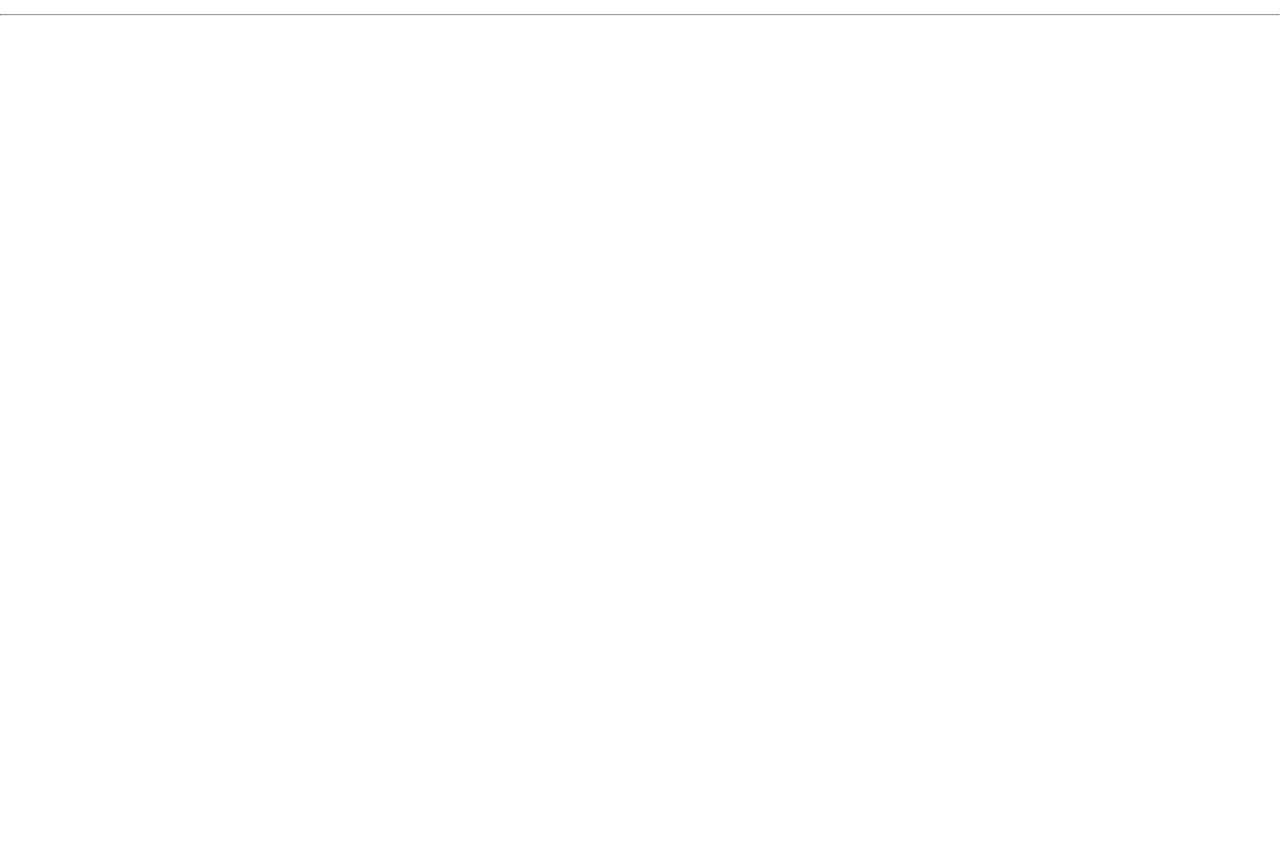
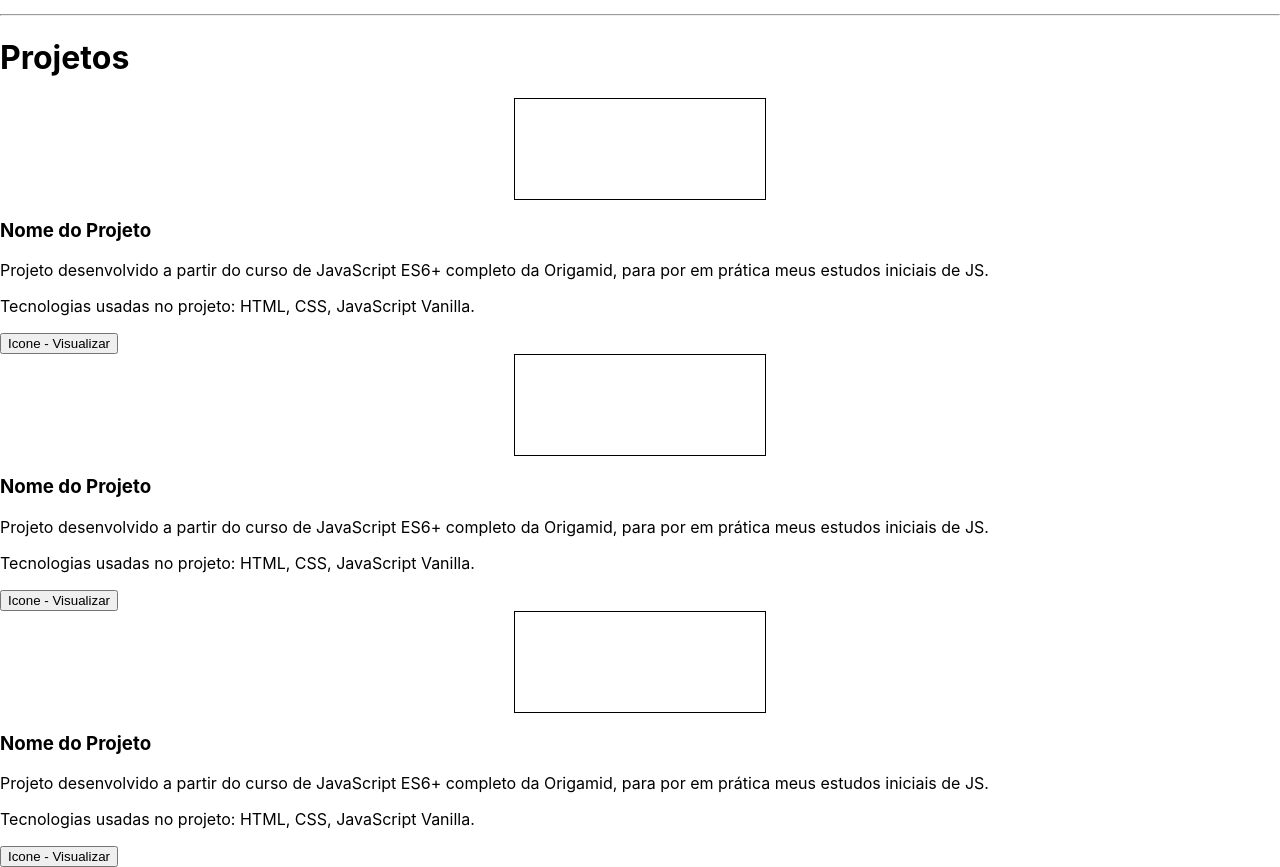
Before and after one commit to cardoso0/portfolio, a React (Vite) app: page / in a window 1280 px wide. Shown: the part 424-1291 px from the top of the page. Before the commit the page ends 800 px from the top, so only its background shows below. Built offline with nearby package versions, Linux system fonts and the light colour scheme.

Commit message:
[feat] created structure of the projetos

```diff
--- a/src/App.jsx
+++ b/src/App.jsx
@@ -2,6 +2,7 @@
 import { Menu } from "../src/components/Menu/Menu"
 import { Home } from "../src/components/Home/Home"
 import { Sobre } from "../src/components/Sobre/Sobre"
+import { Projetos } from './components/Projetos/Projetos'
 
 const App = () => {
 
@@ -11,6 +12,7 @@
         <Menu />
         <Home />
         <Sobre />
+        <Projetos />
       </S.Container>
     </div>
   )
--- a/src/components/Menu/Menu.jsx
+++ b/src/components/Menu/Menu.jsx
@@ -8,9 +8,8 @@
         <S.Logo>‹FC/›</S.Logo>
         <S.UlPages>
           <li>Home</li>
+          <li>Sobre</li>
           <li>Projetos</li>
-          <li>Habilidades</li>
-          <li>Contato</li>
         </S.UlPages>
       </S.Nav>
     </S.Container>
--- /dev/null
+++ b/src/components/Projetos/Projetos.jsx
@@ -0,0 +1,34 @@
+import * as S from './style'
+
+export const Projetos = () => {
+
+  return (
+    <S.Main>
+      <h1>Projetos</h1>
+      <S.Card>
+        <div></div>
+        <h3>Nome do Projeto</h3>
+        <p>Projeto desenvolvido a partir do curso de JavaScript ES6+
+          completo da Origamid, para por em prática meus estudos iniciais de JS.</p>
+        <p>Tecnologias usadas no projeto: HTML, CSS, JavaScript Vanilla.</p>
+        <button>Icone - Visualizar</button>
+      </S.Card>
+      <S.Card>
+        <div></div>
+        <h3>Nome do Projeto</h3>
+        <p>Projeto desenvolvido a partir do curso de JavaScript ES6+
+          completo da Origamid, para por em prática meus estudos iniciais de JS.</p>
+        <p>Tecnologias usadas no projeto: HTML, CSS, JavaScript Vanilla.</p>
+        <button>Icone - Visualizar</button>
+      </S.Card>
+      <S.Card>
+        <div></div>
+        <h3>Nome do Projeto</h3>
+        <p>Projeto desenvolvido a partir do curso de JavaScript ES6+
+          completo da Origamid, para por em prática meus estudos iniciais de JS.</p>
+        <p>Tecnologias usadas no projeto: HTML, CSS, JavaScript Vanilla.</p>
+        <button>Icone - Visualizar</button>
+      </S.Card>
+    </S.Main>
+  )
+}
--- /dev/null
+++ b/src/components/Projetos/style.js
@@ -0,0 +1,14 @@
+import styled from "styled-components";
+
+export const Main = styled.main`
+
+`
+
+export const Card = styled.div`
+  div {
+    border: 1px solid black;
+    width: 250px;
+    height: 100px;
+    margin: 0 auto;
+  }
+`
```
